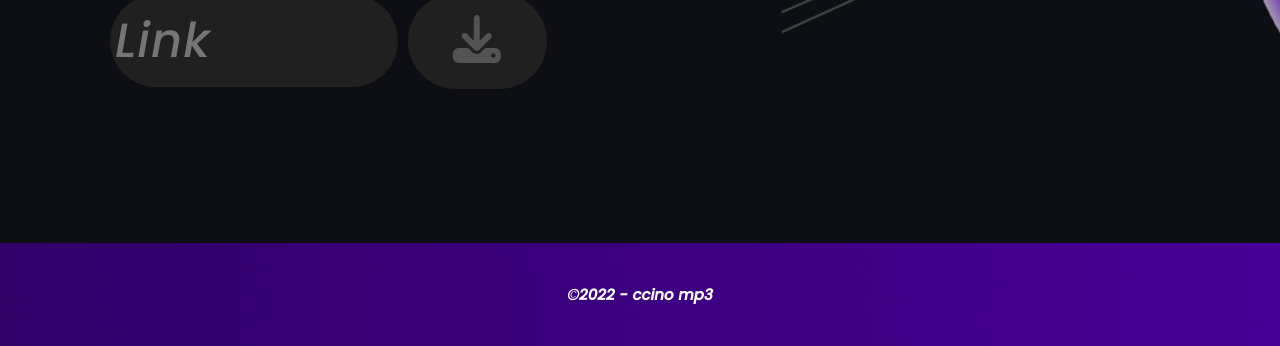
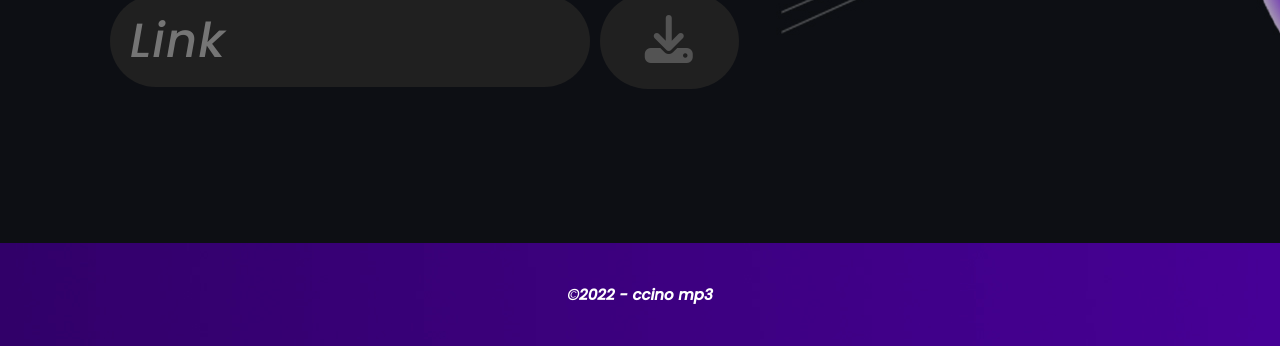
Before and after one commit to adamnetro/ccino, a plain HTML site: page index.html in a window 1280 px wide. Shown: the part 557-903 px from the top of the page. Drawn offline with Linux system fonts and the light colour scheme.

Commit message:
Update style.css

```diff
--- a/style.css
+++ b/style.css
@@ -111,9 +111,9 @@ header {
     color: rgb(47, 0, 255);
     background-color: rgb(32, 32, 32);
     font-size: 1.5em;
-    width: 6em;
+    width: 10em;
     border:none;
-    padding: 10px 5px;
+    padding: 10px 20px;
     letter-spacing: 1px;
     border-radius: 60px;
     transition: 0.2s ease;
@@ -124,7 +124,7 @@ header {
 
 .box:focus{
     border:solid rgb(76, 0, 216);
-    width: 13em;
+    width: 15em;
     border-radius: 60px;
 }
 
```
